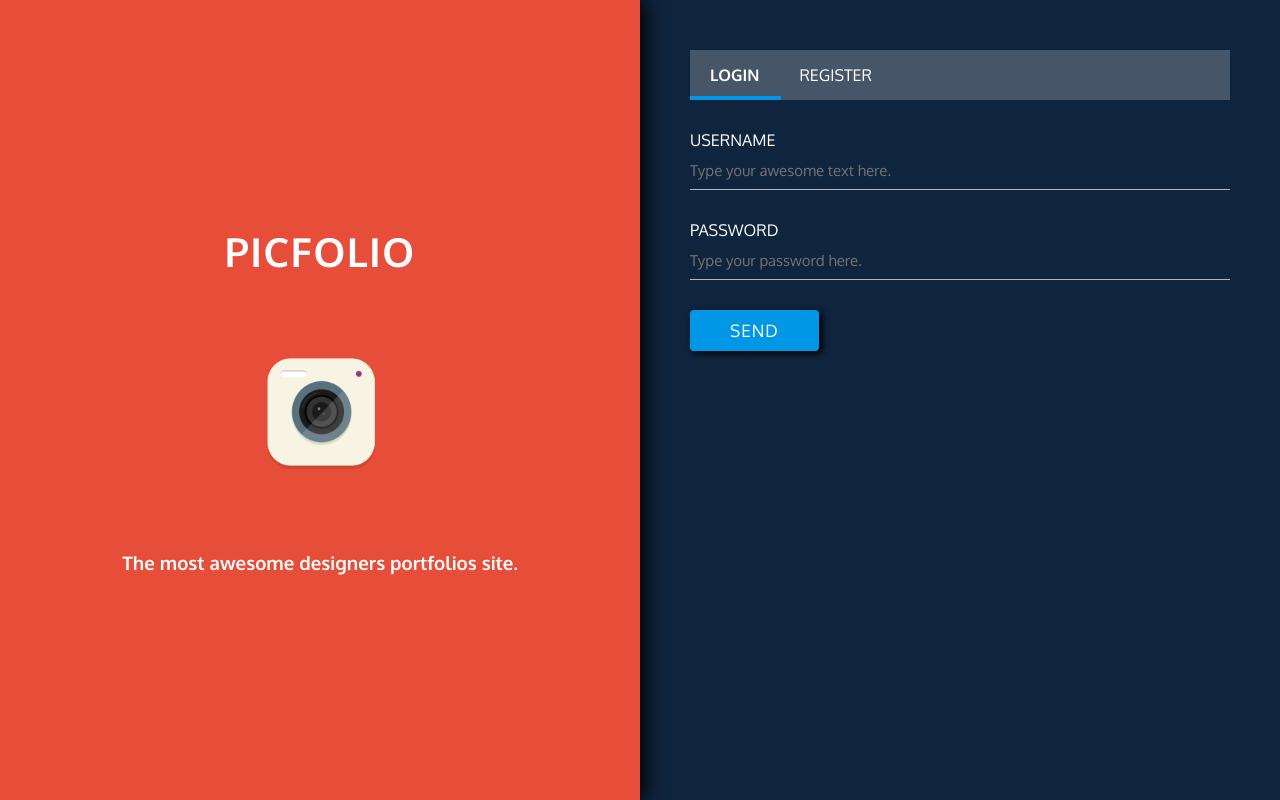
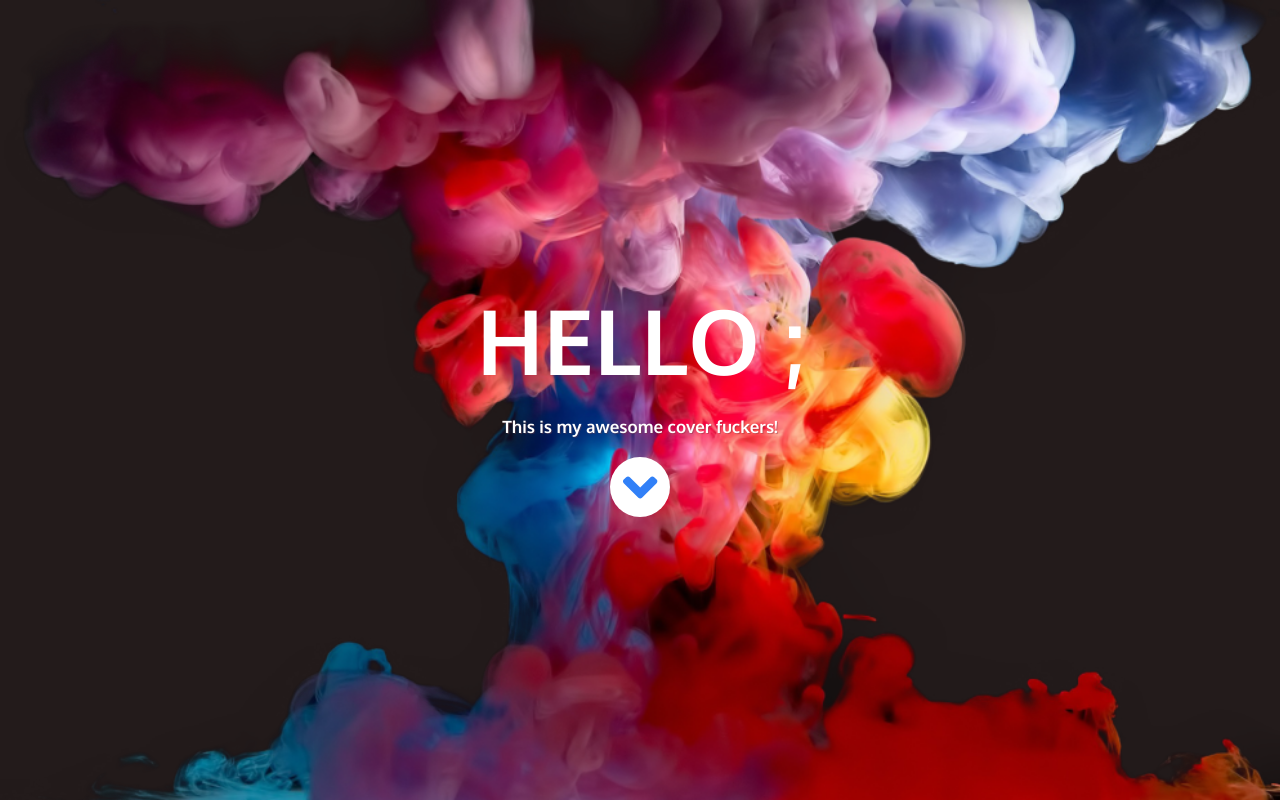
Before and after one commit to qbitsing/picfolio-frontend, a Vue app: page /profile in a window 1280 px wide. Built offline with nearby package versions, Linux system fonts and the light colour scheme.

Commit message:
header profile

```diff
--- a/index.html
+++ b/index.html
@@ -9,4 +9,5 @@
     <div id="app"></div>
     <!-- built files will be auto injected -->
   </body>
+  <script defer src="https://use.fontawesome.com/releases/v5.0.9/js/all.js" integrity="sha384-8iPTk2s/jMVj81dnzb/iFR2sdA7u06vHJyyLlAd4snFpCl/SnyUjRrbdJsw1pGIl" crossorigin="anonymous"></script>
 </html>
--- a/src/App.vue
+++ b/src/App.vue
@@ -20,8 +20,34 @@ export default {
 }
 a{
   text-decoration: none;
+  cursor: pointer;
 }
 #app {
   color: #fff;
 }
+button {
+  padding: 10px 40px;
+  border: 0;
+  text-transform: uppercase;
+  letter-spacing: 1px;
+  color: #fff;
+  outline: none;
+  font-size: 17px;
+  border-radius: 4px;
+  cursor: pointer;
+  transition: .2s;
+  box-shadow: 3px 2px 7px rgb(0, 0, 0);
+}
+button:active {
+  box-shadow: 6px 4px 10px rgb(0, 0, 0);
+  transform: scale(.94)
+}
+button.block { width: 100% }
+.primary {
+  background: #0097e6;
+  color: #fff;
+}
+.primary:hover {
+  background: #029df0;
+}
 </style>
--- a/src/components/Button.vue
+++ /dev/null
@@ -1,27 +0,0 @@
-<template>
-  <button @click.prevent :style="`background: ${color}`" :class="block? 'block' : null">{{text}}</button>
-</template>
-<style scoped>
-  button {
-    padding: 10px 40px;
-    border: 0;
-    text-transform: uppercase;
-    letter-spacing: 1px;
-    color: #fff;
-    outline: none;
-    font-size: 17px;
-    border-radius: 4px;
-    cursor: pointer;
-    transition: .2s;
-    box-shadow: 3px 2px 7px rgb(0, 0, 0);
-  }
-  button:active {
-    box-shadow: 6px 4px 10px rgb(0, 0, 0);
-    transform: scale(.94)
-  }
-</style>
-<script>
-export default {
-  props: ['text', 'color', 'block']
-}
-</script>
--- a/src/components/Login.vue
+++ b/src/components/Login.vue
@@ -7,10 +7,10 @@
   </section>
   <section class="form">
     <div class="tabs" ref="tabs">
-      <a href="#" @click="selectTab" class="tab-item">
+      <a @click="selectTab" class="tab-item">
         login
       </a>
-      <a href="#" @click="selectTab" class="tab-item">
+      <a @click="selectTab" class="tab-item">
         register
       </a>
       <div class="line" ref="line"></div>
@@ -29,7 +29,7 @@
               type="password"
               title="PASSWORD"
             ></text-field>
-            <btn text="send" color="#0097e6"></btn>
+            <button class="primary" @click=login>send</button>
           </form>
         </div>
         <div class="tab-item-cont">
@@ -56,7 +56,7 @@
               type="password"
               title="confirm"
             ></text-field>
-            <btn text="send" color="#0097e6"></btn>
+            <button class="primary">send</button>
           </form>
         </div>
       </section>
@@ -65,9 +65,8 @@
 </template>
 <script>
 import TextField from './TextField'
-import Btn from './Button'
 export default {
-  components: {TextField, Btn},
+  components: {TextField},
   data () {
     return {
       loginUsername: null,
@@ -81,6 +80,7 @@ export default {
 },
 methods: {
   selectTab (ev) {
+      ev.preventDefault()
       $(this.$refs.tabs).children().removeClass('active')
       $(ev.target).addClass('active')
       const index = $(ev.target).index()
@@ -89,6 +89,10 @@ methods: {
       const width = $(ev.target).outerWidth()
       const left = $(ev.target).position().left
       $(this.$refs.line).css({width, left})
+    },
+    login (ev) {
+      ev.preventDefault()
+      this.$router.push('/profile')
     }
   },
   mounted () {
--- /dev/null
+++ b/src/components/Profile.vue
@@ -0,0 +1,14 @@
+<template>
+  <div class="container">
+      <p-header></p-header>
+  </div>
+</template>
+<script>
+    import PHeader from './mainViewComponents/header'
+    export default {
+        components: {PHeader}
+    }
+</script>
+<style>
+
+</style>
--- /dev/null
+++ b/src/components/mainViewComponents/header.vue
@@ -0,0 +1,64 @@
+<template>
+  <header ref="header">
+    <h1>HELLO ;</h1>
+    <h3>This is my awesome cover fuckers!</h3>
+    <a @click=goDown><i class="fas fa-angle-down"></i></a>
+  </header>
+</template>
+<script>
+  export default {
+    methods: {
+      goDown() {
+        window.$('html,body').animate({
+          scrollTop: $(this.$refs.header).outerHeight()},
+          'slow');
+      }
+    }
+  }
+</script>
+<style>
+header {
+  background-image: url('~@/assets/smoke.png');
+  background-color: rgba(12,3,3,.9);
+  background-position: center;
+  background-repeat: no-repeat;
+  background-size: cover;
+  height: 100vh;
+  display: flex;
+  align-items: center;
+  justify-content: center;
+  flex-direction: column;
+}
+header>h1 {
+  font-size: 90px;
+}
+header>h3 {
+  font-size: 17px;
+  text-shadow: 1px 1px rgba(121, 58, 58, 0.356);
+  margin: 20px 0;
+  transition: .3s;
+}
+header>h3:hover {
+  text-shadow: 1px 1px 2px rgba(241, 233, 233, 0.92);
+}
+header>a {
+  font-size: 55px;
+  transition-duration: .3s, .5s, .5s;
+  transition-property: color, font-size, background;
+  background: white;
+  width: 60px;
+  height: 60px;
+  display: flex;
+  color: rgba(38, 122, 247, 0.95) !important;
+  align-items: center;
+  justify-content: center;
+  border-radius: 50%;
+}
+header>a:hover {
+  color: rgba(12,3,3,.8) !important;
+  background: rgba(241, 233, 233, 0.4);
+  font-size: 80px;
+  width: 70px;
+  height: 70px;
+}
+</style>
--- a/src/router/index.js
+++ b/src/router/index.js
@@ -1,15 +1,22 @@
 import Vue from 'vue'
 import Router from 'vue-router'
 import Login from '@/components/Login'
+import Profile from '@/components/Profile'
 
 Vue.use(Router)
 
 export default new Router({
+  mode: 'history',
   routes: [
     {
       path: '/',
       name: 'Login',
       component: Login
+    },
+    {
+      path: '/profile',
+      name: 'Profile',
+      component: Profile
     }
   ]
 })
```
Also changed, not shown: src/components/mainViewComponents/imageGrid.vue (added, +87 -0 lines), src/assets/logo.png (deleted), src/assets/smoke.png (added).
